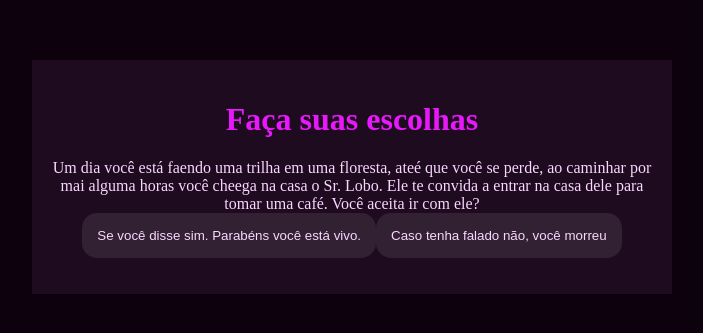
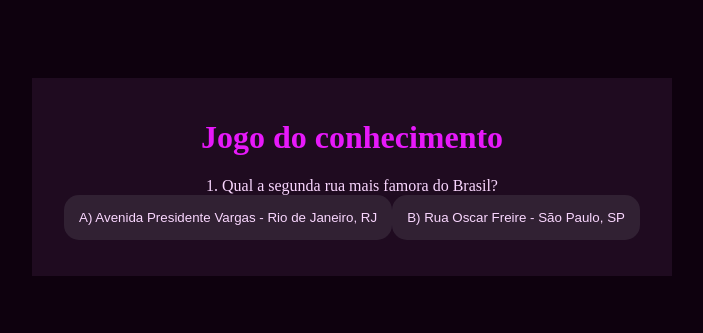
Before and after one commit to luizguilherme001/luizgui-2t-3b, a plain HTML site: page index.html in a window 1280 px wide. Shown: the part 231-564 px from the top of the page, without its empty margins (288-991 px from the left). Drawn offline with Linux system fonts and the light colour scheme.

Commit message:
Add files via upload

```diff
--- a/index.html
+++ b/index.html
@@ -8,7 +8,7 @@
 </head>
 <body>
     <div class="caixa-principal">
-        <h1>Faça suas escolhas </h1>
+        <h1>Jogo do conhecimento </h1>
         <div class="caixa-perguntas"></div>
         <div class="caixa-alternativas"></div>
         <div class="caixa-resultado">
--- a/script.js
+++ b/script.js
@@ -6,53 +6,53 @@ const textoResultado = document.querySelector(".texto-resultado");
 
 const perguntas = [
     {
-        enunciado: "Um dia você está faendo uma trilha em uma floresta, ateé que você se perde, ao caminhar por mai alguma horas você cheega na casa o Sr. Lobo. Ele te convida a entrar na casa dele para tomar uma café. Você aceita ir com ele? ",
+        enunciado: "1. Qual a segunda rua mais famora do Brasil? ",
         alternativas: [
             {
-                texto: "Se você disse sim. Parabéns você está vivo.",
-                afirmacao: "No início ficou com medo do que essa tecnologia pode fazer. "
+                texto: "A) Avenida Presidente Vargas - Rio de Janeiro, RJ",
+                afirmacao: "1. Certa "
             },
             {
-                texto: "Caso tenha falado não, você morreu",
-                afirmacao: "Quis saber como usar IA no seu dia a dia."
+                texto: "B) Rua Oscar Freire - São Paulo, SP",
+                afirmacao: "1. Errada"
             }
         ]
     },
     {
-        enunciado: "Ao entrar na casa do Sr. Lobo você encontra um corpo ensaguentado no chão da sala. O que você decide fazer? Atacar o Sr. Lobo por trás com um machado ou fingir que não viu e seguir ele normalmente?",
+        enunciado: "2. Qual o maior prédio do mundo?",
         alternativas: [
             {
-                texto: "Você morreu ao tentar atacar o Sr Lobo. Você achou mesmo que mataria ele?",
-                afirmacao: "Conseguiu utilizar a IA para buscar informações úteis."
+                texto: "A) Burj Khalifa",
+                afirmacao: "2. Correta"
             },
             {
-                texto: "Vocês vão para a cozinha e ele te serve uma xicara de café",
-                afirmacao: "Sentiu mais facilidade em utilizar seus próprios recursos para escrever seu trabalho."
+                texto: "B) Merdeka 118",
+                afirmacao: "2. Errada"
             }
         ]
     },
     {
-        enunciado: "Após a elaboração do trabalho escrito, a professora realizou um debate entre a turma para entender como foi realizada a pesquisa e escrita. Nessa conversa também foi levantado um ponto muito importante: como a IA impacta o trabalho do futuro. Nesse debate, como você se posiciona?",
+        enunciado: "Quantos elementos há na Tabela Periódica?",
         alternativas: [
             {
-                texto: "Defende a ideia de que a IA pode criar novas oportunidades de emprego e melhorar habilidades humanas.",
-                afirmacao: "Vem impulsionando a inovação na área de IA e luta para abrir novos caminhos profissionais com IA."
+                texto: "A)108",
+                afirmacao: "3. Errada"
             },
             {
-                texto: "Me preocupo com as pessoas que perderão seus empregos para máquinas e defendem a importância de proteger os trabalhadores.",
-                afirmacao: "Sua preocupação com as pessoas motivou a criar um grupo de estudos entre trabalhadores para discutir meios de utilização de IA de forma ética."
+                texto: "B)118",
+                afirmacao: "3. Certa"
             }
         ]
     },
     {
-        enunciado: "Ao final da discussão, você precisou criar uma imagem no computador que representasse o que pensa sobre IA. E agora?",
+        enunciado: "Qual foi a moeda mais recente utiliada no Brasil?",
         alternativas: [
             {
-                texto: "Criar uma imagem utilizando uma plataforma de design como o Paint.",
+                texto: "A)Real brasileiro",
                 afirmacao: "Notou também que muitas pessoas não sabem ainda utilizar as ferramentas tradicionais e decidiu compartilhar seus conhecimentos de design utilizando ferramentas de pintura digital para iniciantes."
             },
             {
-                texto: "Criar uma imagem utilizando um gerador de imagem de IA.",
+                texto: "B)Cruzeiro real",
                 afirmacao: "Acelerou o processo de criação de trabalhos utilizando geradores de imagem e agora consegue ensinar pessoas que sentem dificuldades em desenhar manualmente como utilizar também!"
             }
         ]
```
